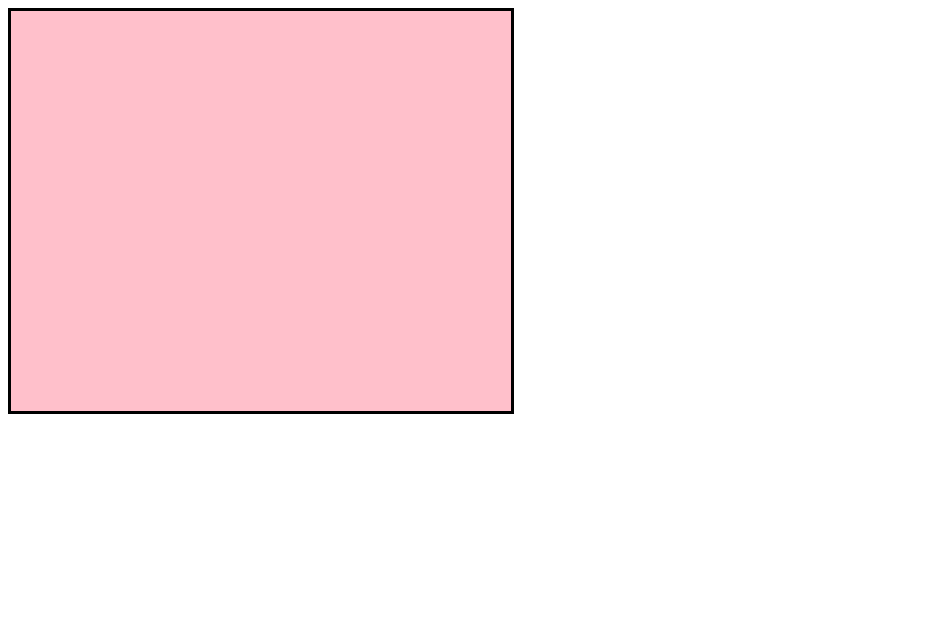
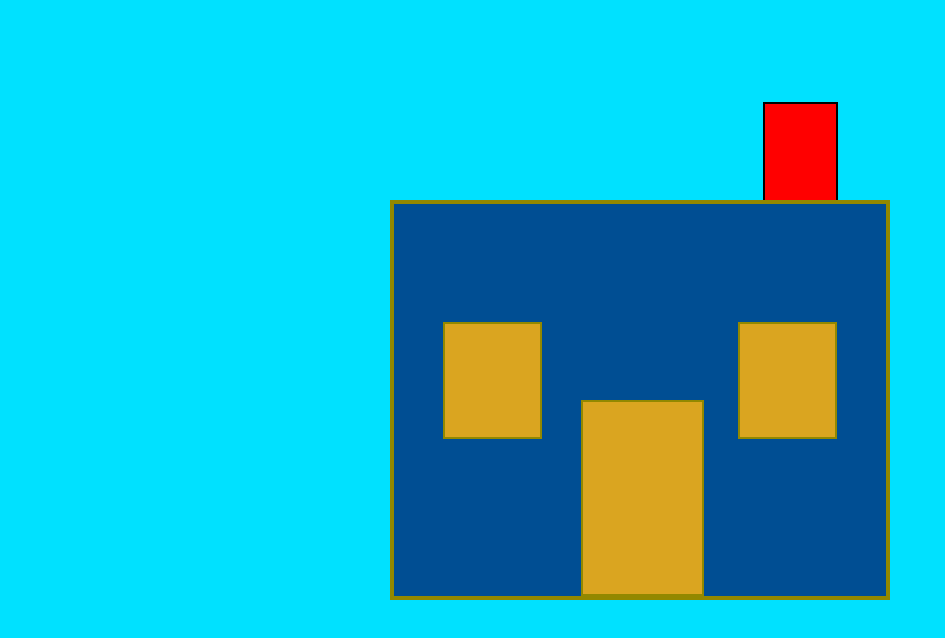
Before and after one commit to Jorgegabrielsantos/House_painting, a plain HTML site: page index.html in a window 1280 px wide. Shown: the whole page, without its empty margins (0-945 px from the left). Drawn offline with Linux system fonts and the light colour scheme.

Commit message:
Update styles.css
done

```diff
--- a/styles.css
+++ b/styles.css
@@ -1,11 +1,71 @@
+* {
+  box-sizing: border-box;
+}
+
+body {
+background-color: rgb(0, 225, 255);
+}
+
 #house {
   position: relative;
+  margin: 200px auto;
+  border: 4px solid rgb(146, 136, 0);
+  background-color: rgb(0, 78, 147);
   width: 500px;
   height: 400px;
-    background-color: pink;
-    border: 3px solid black;
+  z-index: auto;
 }
 
-  #house div {
+#chimney {
   position: absolute;
+  top: -26%;
+  left: 75%;
+  width: 75px;
+  height: 100px;
+  border: 2px solid black;
+  background-color: red;
+  z-index: -1;
 }
+
+#roof {
+  position: absolute;
+  top: 0;
+  background-color: brown;
+  width: 100%;
+  height: 20%;
+  border: 3px solid brown;
+  z-index: 2;
+}
+
+#window-1 {
+  position: absolute;
+  background-color: goldenrod;
+  top: 30%;
+  left: 10%;
+  width: 20%;
+  height: 30%;
+  border: 2px solid rgb(146, 136, 0);
+  z-index: 3;
+}
+
+#window-2 {
+  position: absolute;
+  background-color: goldenrod;
+  top: 30%;
+  right: 10%;
+  width: 20%;
+  height: 30%;
+  border: 2px solid rgb(146, 136, 0);
+  z-index: 3;
+}
+
+#door {
+  position: absolute;
+  bottom: 0;
+  background-color: goldenrod;
+  right: 37%;
+  width: 25%;
+  height: 50%;
+  border: 2px solid rgb(146, 136, 0);
+  z-index: 4;
+}
```
Lines whose indentation alone changed are shown as unchanged.
